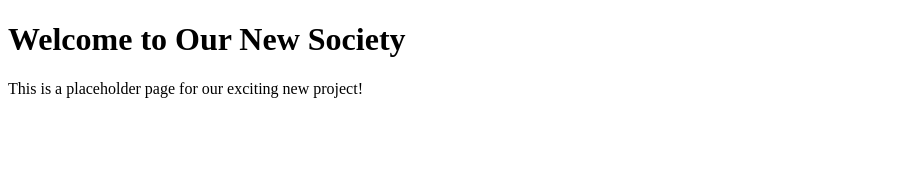
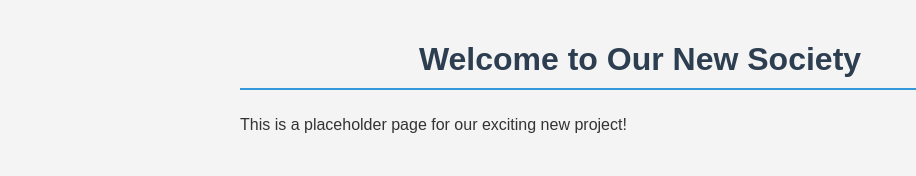
Before and after one commit to ibrahimuta/new-society-test, a plain HTML site: page index.html in a window 1280 px wide. Shown: the whole page, without its empty margins (0-916 px from the left). Drawn offline with Linux system fonts and the light colour scheme.

Commit message:
Add CSS styling to the page

```diff
--- a/index.html
+++ b/index.html
@@ -3,6 +3,7 @@
 <head>
     <meta charset="UTF-8">
     <title>New Society Test</title>
+    <link rel="stylesheet" href="styles.css">
 </head>
 <body>
     <h1>Welcome to Our New Society</h1>
--- /dev/null
+++ b/styles.css
@@ -0,0 +1,19 @@
+body {
+    font-family: Arial, sans-serif;
+    max-width: 800px;
+    margin: 0 auto;
+    padding: 20px;
+    background-color: #f4f4f4;
+    color: #333;
+}
+
+h1 {
+    color: #2c3e50;
+    text-align: center;
+    border-bottom: 2px solid #3498db;
+    padding-bottom: 10px;
+}
+
+p {
+    line-height: 1.6;
+}
```
